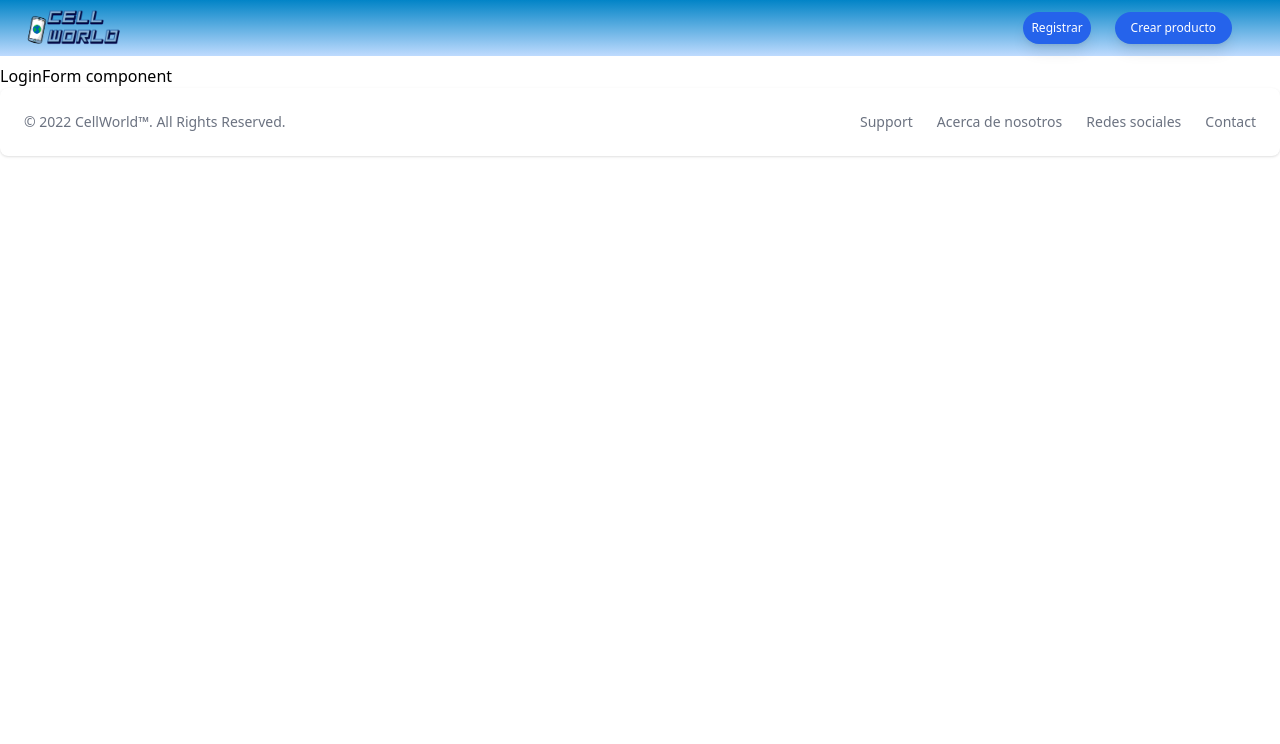
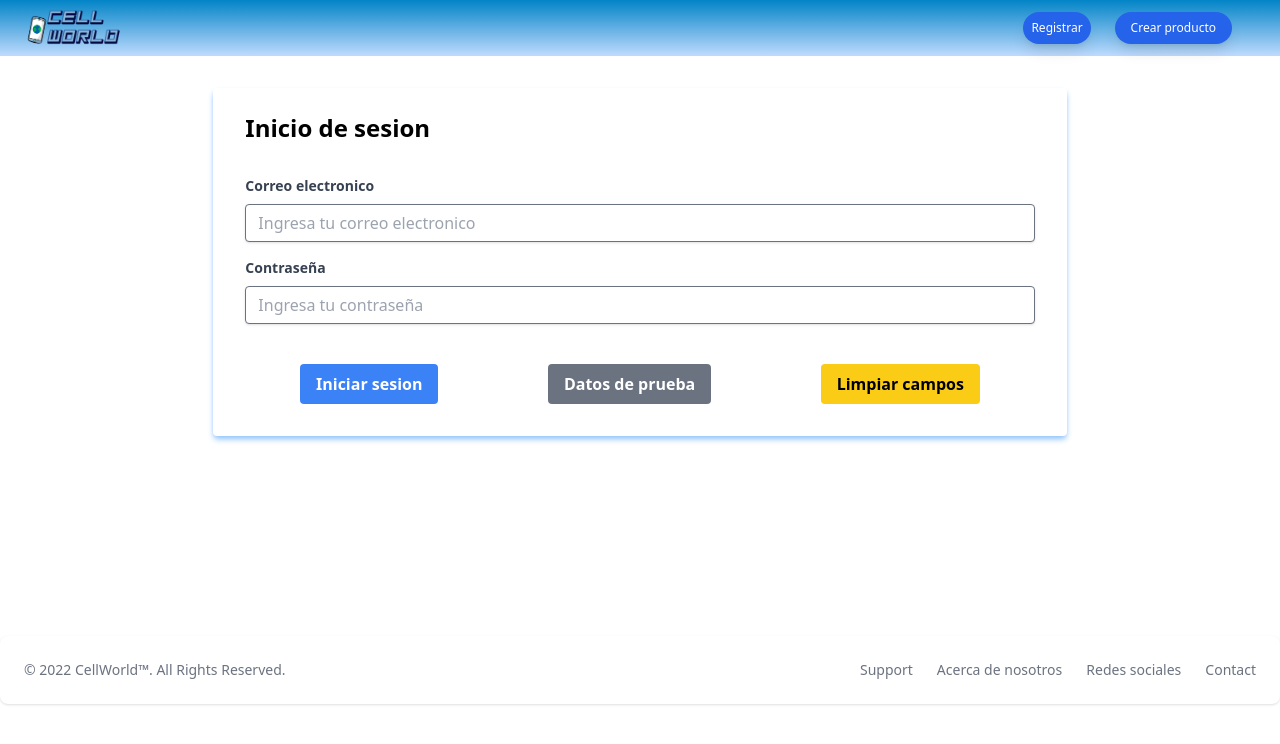
Before and after one commit to rubendario981/SPA-Cellphones, a React (Create React App) app in the folder client/: page /login in a window 1280 px wide. Shown: the top 744 px of the page. Built offline with nearby package versions, Linux system fonts and the light colour scheme; no server answers; the HTML template or start-up script is replaced by a standard one.

Commit message:
feat(client/ login registro crear producto)
Se actualizan los formularios para el control de errores, tambien se hace un formulario para autenticacion local y un componente para mostrar el perfil de usuario

```diff
--- a/client/src/App.js
+++ b/client/src/App.js
@@ -11,6 +11,7 @@ import LoginForm from "./views/Home/Login/LoginForm"
 import Header from "./views/Home/Header/Header";
 import Footer from "./views/Home/Footer/Footer";
 import Carrito from './views/Carrito/Carrito';
+import Perfil from './views/Perfil/Perfil';
 // import Landing from './views/Landing/Landing';
 
 
@@ -41,6 +42,7 @@ export default function App() {
         <Route exact path={'/register'} element={<FormUser />} />
         <Route exact path={'/login'} element={<LoginForm />} />
         <Route exact path={'/carrito'} element={<Carrito />} />
+        <Route exact path={'/perfil'} element={<Perfil />} />
       </Routes>
       <Footer />
     </React.Fragment>
--- a/client/src/redux/actions/index.js
+++ b/client/src/redux/actions/index.js
@@ -48,7 +48,7 @@ export const createCellPhone = (cell) => {
       );
       return dispatch({
         type: "CREATE_PRODUCT",
-        payload: response,
+        payload: response.data,
       });
     } catch (error) {
       console.log("Error redux action file", error);
--- a/client/src/redux/reducer/index.js
+++ b/client/src/redux/reducer/index.js
@@ -6,18 +6,6 @@ const initialState = {
   brands: [],
   os: []
 };
-
-function devolverMarcas(productos) {
-  let marcas = productos.map((e) => {
-    return e.brand;
-  });
-
-  let marcasFiltradas = marcas.filter((item, index) => {
-    return marcas.indexOf(item) === index;
-  });
-
-  return marcasFiltradas;
-}
 
 function menorAMayor(a, b) {
   return a.price.split(" ")[0] - b.price.split(" ")[0];
@@ -63,7 +51,7 @@ const rootReducer = (state = initialState, action) => {
     case "CREATE_PRODUCT":
       return {
         ...state,
-        products: state.allProducts.concat(action.payload.data),
+        showProducts: state.showProducts.concat(action.payload[0]),
       };
 
     case "CLEAN_DETAIL":
--- a/client/src/views/FormProduct/FormProduct.jsx
+++ b/client/src/views/FormProduct/FormProduct.jsx
@@ -1,13 +1,12 @@
 import React, { useState } from 'react';
+import { useNavigate } from "react-router-dom"
 import { useDispatch, useSelector } from 'react-redux';
 import { createCellPhone } from '../../redux/actions';
 
 const FormProduct = () => {
-	const datosDePrueba = { name: 'Samsung s20', image: 'https://www.centropolismedellin.com/wp-content/uploads/2021/11/Hombre-cargando-celular.jpg', cpu: 'Snapdragon 800', ram: '4', screen: '5.5', price: '700', front_camera: '20 mp', rear_camera: '200', internal_storage: '512', battery: "2355", precio: "1500", oId: 1, brandId: 3 }
+  const datosDePrueba = { name: 'Samsung s20', image: 'https://www.centropolismedellin.com/wp-content/uploads/2021/11/Hombre-cargando-celular.jpg', cpu: 'Snapdragon 800', ram: '4', screen: '5.5', price: '700', front_camera: '20 mp', rear_camera: '200', internal_storage: '512', battery: "2355", precio: "1500", oId: 1, brandId: 3, stock: 15 }
 
-	const initialState = { name: '', image: '', cpu: '', ram: '', screen: '', price: '', front_camera: '', rear_camera: '', internal_storage: '', battery: '', oId: '', brandId: '', precio: '' }
-
-
+  const initialState = { name: '', image: '', cpu: '', ram: '', screen: '', price: '', front_camera: '', rear_camera: '', internal_storage: '', battery: '', oId: '', brandId: '', precio: '', stock: '' }
 
   const [input, setInput] = useState(initialState)
   const [errors, setErrors] = useState({})
@@ -17,12 +16,61 @@ const FormProduct = () => {
 
   const dispatch = useDispatch()
 
-	const validateFields = (field)=>{
+  const navigate = useNavigate()
+
+  const validateFields = (field) => {
     const errors = {}
-		if(field.name.length === 0 ){
+    if (field.name.length === 0) {
       errors.name = "Este campo es requerido"
     }
+    if (field.name) {
+      if (products.find(data => data.name.toLowerCase() === field.name.toLowerCase())) {
+        // setErrors({...errors, name: "Este celular ya existe"})
+        errors.name = "Este celular ya existe"
+      }
+    }
+    if (!field.brandId) {
+      errors.brandId = "Elija una opcion"
+    }
+    if (!field.oId) {
+      errors.oId = "Elija una opcion"
+    }
+    if (!field.image) {
+      errors.image = "Ingrese una imagen en formato URL"
+    }
+    if (!field.price) {
+      errors.price = "Establecer un precio para el producto"
+    }
+    if (!field.cpu) {
+      errors.cpu = "Este campo es requerido"
+    }
+    if (!field.ram) {
+      errors.ram = "Este campo es requerido"
+    }
+    if (!field.screen) {
+      errors.screen = "Este campo es requerido"
+    }
+    if (!field.front_camera) {
+      errors.front_camera = "Este campo es requerido"
+    }
+    if (!field.rear_camera) {
+      errors.rear_camera = "Este campo es requerido"
+    }
+    if (!field.battery) {
+      errors.battery = "Este campo es requerido"
+    }
+    if (!field.internal_storage) {
+      errors.internal_storage = "Este campo es requerido"
+    }
+    if (!field.stock) {
+      errors.stock = "Este campo es requerido"
+    }
     return errors
+  }
+
+  // El campo de precio solo acepta numeros --- falta evaluar si manejamos mas campos asi
+  const justNumbers = (e) => {
+    ((e.key === 'Backspace') || (e.key === 'Tab') || (e.key.includes('Arrow')) || (!/[0-9]/.test(e.key))) && (e.preventDefault())
   }
 
   const handleChanges = (e) => {
@@ -30,21 +78,21 @@ const FormProduct = () => {
 
     setErrors(validateFields({ ...input, [e.target.name]: e.target.value }))
 
-		if(e.target.name === 'name'){
-			if(products.find(data => data.name.toLowerCase() === e.target.value.toLowerCase())){
-				setErrors({...errors, name: "Este celular ya existe"})
-			}
-		}
   }
 
   const sendForm = async (e) => {
     e.preventDefault()
-		await dispatch(createCellPhone(input))
-
+    const response = await dispatch(createCellPhone(input))
+    if (response.payload[1]) {
+      alert(`Se ha creado el producto ${input.name} correctamente`)
+      navigate(`/product/${response.payload[0].id}`)
+    } else {
+      alert("Error al crear el producto")
+    }
   }
 
   return (
-		<div className='flex justify-around  py-6'>
+    <div className='flex justify-center py-6'>
       <div className="w-8/12 bg-gray-300 shadow-md rounded px-8 pt-6 pb-8 mb-4">
         <div className='font-bold text-2xl pb-8'>
           <h3>Creacion de producto</h3>
@@ -62,6 +110,7 @@ const FormProduct = () => {
               value={input.name}
               onChange={handleChanges}
               required
+              autoFocus
             />
             {errors.name && <span className='text-red-500'>{errors.name}</span>}
           </div>
@@ -76,11 +125,12 @@ const FormProduct = () => {
               value={input.brandId}
               required
             >
-							<option defaultValue hidden>Selecciona una opcion </option>
+              <option defaultValue value={''} hidden>Selecciona una opcion </option>
               {brands.map((brand, index) => {
                 return (<option key={index} value={brand.id} >{brand.name}</option>)
               })}
             </select>
+            {errors.brandId && <span className='text-red-500'>{errors.brandId}</span>}
           </div>
           <div className="mb-4">
             <label className="block text-gray-700 text-sm font-bold mb-2" htmlFor="">
@@ -93,11 +143,12 @@ const FormProduct = () => {
               value={input.oId}
               required
             >
-							<option defaultValue hidden>Selecciona una opcion </option>
+              <option defaultValue value={''} hidden>Selecciona una opcion </option>
               {os.map((os, index) => {
                 return (<option key={index} value={os.id}>{os.name}</option>)
               })}
             </select>
+            {errors.oId && <span className='text-red-500'>{errors.oId}</span>}
           </div>
           <div className="mb-4">
             <label className="block text-gray-700 text-sm font-bold mb-2" htmlFor="image">
@@ -112,6 +163,7 @@ const FormProduct = () => {
               onChange={handleChanges}
               required
             />
+            {errors.image && <span className='text-red-500'>{errors.image}</span>}
           </div>
           <div className="mb-4">
             <label className="block text-gray-700 text-sm font-bold mb-2" htmlFor="image">
@@ -120,16 +172,18 @@ const FormProduct = () => {
             <input
               type="text"
               className="shadow appearance-none border rounded w-full py-2 px-3 text-gray-700 leading-tight focus:outline-none focus:shadow-outline"
-							placeholder="Ingresa imagen url"
-							name='precio'
-							value={input.precio}
+              placeholder="Ingresa precio producto"
+              name='price'
+              value={input.price}
               onChange={handleChanges}
+              onKeyPress={justNumbers}
               required
             />
+            {errors.price && <span className='text-red-500'>{errors.price}</span>}
           </div>
           <div className="mb-4">
             <label className="block text-gray-700 text-sm font-bold mb-2" htmlFor="cpu">
-							cpu (cambiar por select)
+              CPU
             </label>
             <input
               type="text"
@@ -140,6 +194,7 @@ const FormProduct = () => {
               onChange={handleChanges}
               required
             />
+            {errors.cpu && <span className='text-red-500'>{errors.cpu}</span>}
           </div>
           <div className="mb-4">
             <label className="block text-gray-700 text-sm font-bold mb-2" htmlFor="ram">
@@ -154,6 +209,7 @@ const FormProduct = () => {
               onChange={handleChanges}
               required
             />
+            {errors.ram && <span className='text-red-500'>{errors.ram}</span>}
           </div>
           <div className="mb-4">
             <label className="block text-gray-700 text-sm font-bold mb-2" htmlFor="screen">
@@ -168,20 +224,7 @@ const FormProduct = () => {
               onChange={handleChanges}
               required
             />
-					</div>
-					<div className="mb-4">
-						<label className="block text-gray-700 text-sm font-bold mb-2" htmlFor="price">
-							Precio
-						</label>
-						<input
-							type="text"
-							className="shadow appearance-none border rounded w-full py-2 px-3 text-gray-700 leading-tight focus:outline-none focus:shadow-outline"
-							placeholder="Precio del producto"
-							name='price'
-							value={input.price}
-							onChange={handleChanges}
-							required
-						/>
+            {errors.screen && <span className='text-red-500'>{errors.screen}</span>}
           </div>
           <div className="mb-4">
             <label className="block text-gray-700 text-sm font-bold mb-2" htmlFor="front_camera">
@@ -196,6 +239,7 @@ const FormProduct = () => {
               onChange={handleChanges}
               required
             />
+            {errors.front_camera && <span className='text-red-500'>{errors.front_camera}</span>}
           </div>
           <div className="mb-4">
             <label className="block text-gray-700 text-sm font-bold mb-2" htmlFor="rear_camera">
@@ -210,6 +254,7 @@ const FormProduct = () => {
               onChange={handleChanges}
               required
             />
+            {errors.rear_camera && <span className='text-red-500'>{errors.rear_camera}</span>}
           </div>
           <div className="mb-4">
             <label className="block text-gray-700 text-sm font-bold mb-2" htmlFor="rear_camera">
@@ -224,8 +269,9 @@ const FormProduct = () => {
               onChange={handleChanges}
               required
             />
+            {errors.battery && <span className='text-red-500'>{errors.battery}</span>}
           </div>
-					<div className="mb-10">
+          <div className="mb-4">
             <label className="block text-gray-700 text-sm font-bold mb-2" htmlFor="internal_storage">
               Almacenamiento interno
             </label>
@@ -238,6 +284,23 @@ const FormProduct = () => {
               onChange={handleChanges}
               required
             />
+            {errors.internal_storage && <span className='text-red-500'>{errors.internal_storage}</span>}
+          </div>
+          <div className="mb-10">
+            <label className="block text-gray-700 text-sm font-bold mb-2" htmlFor="internal_storage">
+              Stock
+            </label>
+            <input
+              type="text"
+              className="shadow appearance-none border rounded w-full py-2 px-3 text-gray-700 leading-tight focus:outline-none focus:shadow-outline"
+              placeholder="Unidades de inventario"
+              name='stock'
+              value={input.stock}
+              onChange={handleChanges}
+              onKeyPress={justNumbers}
+              required
+            />
+            {errors.stock && <span className='text-red-500'>{errors.stock}</span>}
           </div>
           <div className="flex items-center justify-around">
             <button className="bg-blue-500 hover:bg-blue-700 text-white font-bold py-2 px-4 rounded focus:outline-none focus:shadow-outline" type="submit">
@@ -250,7 +313,10 @@ const FormProduct = () => {
             </button>
             <button type='reset'
               className="bg-yellow-400 hover:bg-yellow-500 font-bold py-2 px-4 rounded focus:outline-none focus:shadow-outline"
-							onClick={() => setInput(initialState)} >
+              onClick={() =>{
+                setInput(initialState)
+                setErrors({})
+              }} >
               Limpiar campos
             </button>
           </div>
--- a/client/src/views/FormUser/FormUser.jsx
+++ b/client/src/views/FormUser/FormUser.jsx
@@ -1,15 +1,38 @@
 import React, { useState, useEffect } from 'react';
+import { useNavigate } from "react-router-dom"
 import axios from 'axios';
-import Alert from '../Modals/Alert'
 
 const FormUser = () => {
-	const [user, setUser] = useState({ name: "", surname: "", email: "", password: "", retypepass: "", country: "", city: "", address: "", card_number: "", isAdmin: false })
+	const initialState = { name: "", surname: "", email: "", password: "", retypepass: "", country: "", city: "", address: "", card_number: "", isAdmin: false }
+	const [user, setUser] = useState(initialState)
 	const [errors, setErrors] = useState({})
-	const [dataModal, setDataModal] = React.useState({ show:false, title: '', message: ''});
 	const [allFields, setAllFields] = useState(false)
+
+	const navigate = useNavigate()
 
 	const validateFields = (field) => {
 		const errors = {}
+		if (!field.name || field.name.length < 3) {
+			errors.name = "El nombre es requerido y debe ser mayor a 3 caracteres"
+		}
+		if (!field.surname || field.surname.length < 3) {
+			errors.surname = "El apellido es requerido y debe ser mayor a 3 caracteres"
+		}
+		if (!field.email) {
+			errors.email = "El campo de correo electronico es requerido"
+		}
+		if (!field.password.match(/[a-z]/g)) {
+			errors.password = "El campo de contraseña debe contener una minuscula"
+		}
+		if (!field.password.match(/[A-Z]/g)) {
+			errors.password = "El campo de contraseña debe contener una mayuscula"
+		}
+		if (!field.password.match(/[0-9]/g)) {
+			errors.password = "El campo de contraseña debe contener al menos un numero"
+		}
+		if (field.password.length < 5) {
+			errors.password = "El campo de contraseña debe contener al menos 5 caracteres"
+		}
 		if (field.password !== field.retypepass) {
 			errors.noMatchPass = "Las contraseñas no coinciden"
 		}
@@ -43,24 +66,27 @@ const FormUser = () => {
 
 	const sendForm = async (e) => {
 		e.preventDefault()
+		if (Object.entries(errors).length > 0) {
+			alert("Algunos campos del formulario no cumplen con los requerimientos, por favor revisarlos e intente de nuevo")
+		} else {
 			try {
 				const createUser = await axios.post('http://localhost:3001/user/register', user)
-			console.log(createUser, '*-*');
 				if (createUser.status === 200) {
 					const token = await createUser.data.token
 					localStorage.setItem('token', token)
-				setDataModal({ show: true, title: 'Usuario creado correctamente', message: `Se ha creado el usuario ${user.name} correctamente`})
+					alert(`${user.name} te has registrador en nuestra pagina correctamente`)
+					navigate('/')
 				}
 			} catch (error) {
-			setDataModal({ show: true, title: 'Error al crear usuario', message: error.message})
+				alert("Error al crear usuario " + error.message)
+			}
 		}
 
 	}
 
 	return (
 		<div className='flex justify-center py-6'>
-			<Alert show={dataModal.show} title={dataModal.title} message={dataModal.message} />
-			<div className="w-8/12 bg-gray-300 shadow-md rounded px-8 pt-6 pb-8 mb-4">
+			<div className="w-8/12 border-2 border-blue-300 shadow-md shadow-blue-300 rounded px-8 pt-6 pb-8 mb-4">
 				<div className='font-bold text-2xl pb-8'>
 					<h3>Registro usuario</h3>
 				</div>
@@ -71,7 +97,7 @@ const FormUser = () => {
 						</label>
 						<input
 							type="text"
-							className="shadow appearance-none border rounded w-full py-2 px-3 text-gray-700 leading-tight focus:outline-none focus:shadow-outline"
+							className="shadow appearance-none border rounded border-gray-500 w-full py-2 px-3 text-gray-700 leading-tight focus:outline-none focus:shadow-outline"
 							placeholder="Ingresa tus nombres "
 							name='name'
 							value={user.name}
@@ -79,6 +105,7 @@ const FormUser = () => {
 							required
 							autoFocus
 						/>
+						{errors.name && <p className='text-red-600'>{errors.name}</p>}
 					</div>
 					<div className="mb-4">
 						<label className="block text-gray-700 text-sm font-bold mb-2" htmlFor="">
@@ -86,13 +113,14 @@ const FormUser = () => {
 						</label>
 						<input
 							type="text"
-							className="shadow appearance-none border rounded w-full py-2 px-3 text-gray-700 leading-tight focus:outline-none focus:shadow-outline"
+							className="shadow appearance-none border rounded border-gray-500 w-full py-2 px-3 text-gray-700 leading-tight focus:outline-none focus:shadow-outline"
 							placeholder="Ingresa tus apellidos"
 							name='surname'
 							value={user.surname}
 							onChange={handleChanges}
 							required
 						/>
+						{errors.surname && <p className='text-red-600'>{errors.surname}</p>}
 					</div>
 					<div className="mb-4">
 						<label className="block text-gray-700 text-sm font-bold mb-2" htmlFor="">
@@ -100,27 +128,29 @@ const FormUser = () => {
 						</label>
 						<input
 							type="email"
-							className="shadow appearance-none border rounded w-full py-2 px-3 text-gray-700 leading-tight focus:outline-none focus:shadow-outline"
+							className="shadow appearance-none border rounded border-gray-500 w-full py-2 px-3 text-gray-700 leading-tight focus:outline-none focus:shadow-outline"
 							placeholder="Ingresa tu correo"
 							name='email'
 							value={user.email}
 							onChange={handleChanges}
 							required
 						/>
+						{errors.email && <p className='text-red-600'>{errors.email}</p>}
 					</div>
 					<div className="mb-4">
 						<label className="block text-gray-700 text-sm font-bold mb-2" htmlFor="">
-							Contraseña
+							Contraseña <small><i>(Incluir por lo menos una minuscula, una mayuscula y un numero)</i></small>
 						</label>
 						<input
 							type="password"
-							className="shadow appearance-none border rounded w-full py-2 px-3 text-gray-700 leading-tight focus:outline-none focus:shadow-outline"
+							className="shadow appearance-none border rounded border-gray-500 w-full py-2 px-3 text-gray-700 leading-tight focus:outline-none focus:shadow-outline"
 							placeholder="Asignar contraseña"
 							name='password'
 							value={user.password}
 							onChange={handleChanges}
 							required
 						/>
+						{errors.password && <p className='text-red-600'>{errors.password}</p>}
 					</div>
 					<div className="mb-4">
 						<label className="block text-gray-700 text-sm font-bold mb-2" htmlFor="">
@@ -128,7 +158,7 @@ const FormUser = () => {
 						</label>
 						<input
 							type="password"
-							className="shadow appearance-none border rounded w-full py-2 px-3 text-gray-700 leading-tight focus:outline-none focus:shadow-outline"
+							className="shadow appearance-none border rounded border-gray-500 w-full py-2 px-3 text-gray-700 leading-tight focus:outline-none focus:shadow-outline"
 							placeholder="Repetir contraseña"
 							name='retypepass'
 							value={user.retypepass}
@@ -146,7 +176,7 @@ const FormUser = () => {
 								Pais
 							</label>
 							<select
-								className="shadow border rounded w-full py-2 px-3 text-gray-700 leading-tight focus:outline-none focus:shadow-outline"
+								className="shadow border rounded border-gray-500 w-full py-2 px-3 text-gray-700 leading-tight focus:outline-none focus:shadow-outline"
 								name="country"
 								value={user.country}
 								onChange={handleChanges}>
@@ -161,7 +191,7 @@ const FormUser = () => {
 								Ciudad
 							</label>
 							<select
-								className="shadow border rounded w-full py-2 px-3 text-gray-700 leading-tight focus:outline-none focus:shadow-outline"
+								className="shadow border rounded border-gray-500 w-full py-2 px-3 text-gray-700 leading-tight focus:outline-none focus:shadow-outline"
 								name="city"
 								value={user.city}
 								onChange={handleChanges}>
@@ -177,7 +207,7 @@ const FormUser = () => {
 							</label>
 							<input
 								type="text"
-								className="shadow appearance-none border rounded w-full py-2 px-3 text-gray-700 leading-tight focus:outline-none focus:shadow-outline"
+								className="shadow appearance-none border rounded border-gray-500 w-full py-2 px-3 text-gray-700 leading-tight focus:outline-none focus:shadow-outline"
 								placeholder="0000 - 0000 - 0000 - 0000 - 0000"
 								name='card_number'
 								value={user.card_number}
@@ -189,7 +219,7 @@ const FormUser = () => {
 								Rol <small> <i> (Solo disponible para administradores)</i></small>
 							</label>
 							<select
-								className="shadow border rounded w-full py-2 px-3 text-gray-700 leading-tight focus:outline-none focus:shadow-outline"
+								className="shadow border rounded border-gray-500 w-full py-2 px-3 text-gray-700 leading-tight focus:outline-none focus:shadow-outline"
 								name="isAdmin"
 								value={user.isAdmin}
 								onChange={handleChanges}>
@@ -209,7 +239,13 @@ const FormUser = () => {
 						>
 							Cargar datos de pueba
 						</button>
-						<button type='reset' className="bg-yellow-400 hover:bg-yellow-500 font-bold py-2 px-4 rounded focus:outline-none focus:shadow-outline" >
+						<button type='button'
+							className="bg-yellow-400 hover:bg-yellow-500 font-bold py-2 px-4 rounded focus:outline-none focus:shadow-outline"
+							onClick={() => {
+								setUser(initialState)
+								setErrors({})
+							}}
+						>
 							Limpiar campos
 						</button>
 					</div>
--- a/client/src/views/Home/Login/LoginForm.jsx
+++ b/client/src/views/Home/Login/LoginForm.jsx
@@ -1,10 +1,85 @@
-import React from 'react'
+import React, { useState } from 'react';
+import { useNavigate } from "react-router-dom"
+import axios from "axios"
 
 const LoginForm = () => {
+  const datosDePrueba = { email: "correo@mail.com", password: "12345" }
+  const initialState = { email: "", password: "" }
+
+  const [input, setInput] = useState(initialState)
+  const navigate = useNavigate()
+
+  const handleChanges = (e) => {
+    setInput({ ...input, [e.target.name]: e.target.value })
+
+  }
+
+  const sendForm = async (e) => {
+    e.preventDefault()
+    try {
+      const login = await axios.post('http://localhost:3001/user/login', input)
+      login.status === 200 &&
+        localStorage.setItem('token', login.data.token)
+        alert("Bienvenio a nuestra pagina")
+        navigate('/perfil')
+
+    } catch (error) {
+      alert("Algo ha salido mal, intenta de nuevo" + error)
+    }
+  }
   return (
-	<div>
-		LoginForm component
-	</div>
+    <div className='flex justify-center py-6 mb-40'>
+      <div className="w-8/12 border-blue-300 shadow-md shadow-blue-300 rounded px-8 pt-6 pb-8 mb-4">
+        <div className='font-bold text-2xl pb-8'>
+          <h3>Inicio de sesion</h3>
+        </div>
+        <form onSubmit={sendForm}>
+          <div className="mb-4">
+            <label className="block text-gray-700 text-sm font-bold mb-2" htmlFor="">
+              Correo electronico
+            </label>
+            <input
+              type="email"
+              className="shadow appearance-none border rounded border-gray-500 w-full py-2 px-3 text-gray-700 leading-tight focus:outline-none focus:shadow-outline"
+              placeholder="Ingresa tu correo electronico"
+              name='email'
+              value={input.email}
+              onChange={handleChanges}
+              required
+            />
+          </div><div className="mb-10">
+            <label className="block text-gray-700 text-sm font-bold mb-2" htmlFor="">
+              Contraseña
+            </label>
+            <input
+              type="password"
+              className="shadow appearance-none border rounded border-gray-500 w-full py-2 px-3 text-gray-700 leading-tight focus:outline-none focus:shadow-outline"
+              placeholder="Ingresa tu contraseña"
+              name='password'
+              value={input.password}
+              onChange={handleChanges}
+              required
+            />
+          </div>
+
+          <div className="flex items-center justify-around">
+            <button className="bg-blue-500 hover:bg-blue-700 text-white font-bold py-2 px-4 rounded focus:outline-none focus:shadow-outline" type="submit">
+              Iniciar sesion
+            </button>
+            <button type="button"
+              className="bg-gray-500 hover:bg-gray-700 text-white font-bold py-2 px-4 rounded focus:outline-none focus:shadow-outline"
+              onClick={() => setInput(datosDePrueba)} >
+              Datos de prueba
+            </button>
+            <button type='reset'
+              className="bg-yellow-400 hover:bg-yellow-500 font-bold py-2 px-4 rounded focus:outline-none focus:shadow-outline"
+              onClick={() => setInput(initialState)} >
+              Limpiar campos
+            </button>
+          </div>
+        </form>
+      </div>
+    </div>
   )
 }
 
```
Also changed, not shown: client/src/views/Perfil/Perfil.jsx (added, +15 -0 lines), 1 other file (tests, documents, lock files or other folders). Lines whose indentation alone changed are shown as unchanged.
